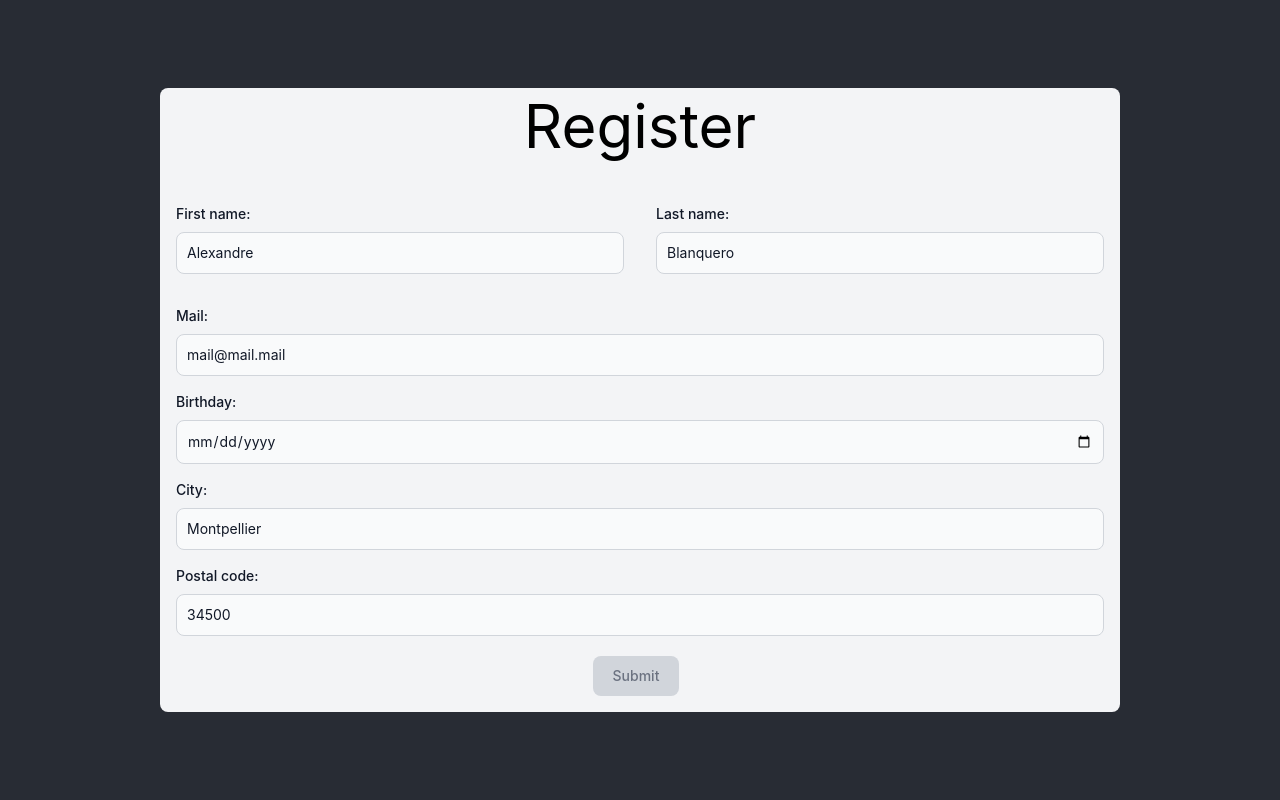
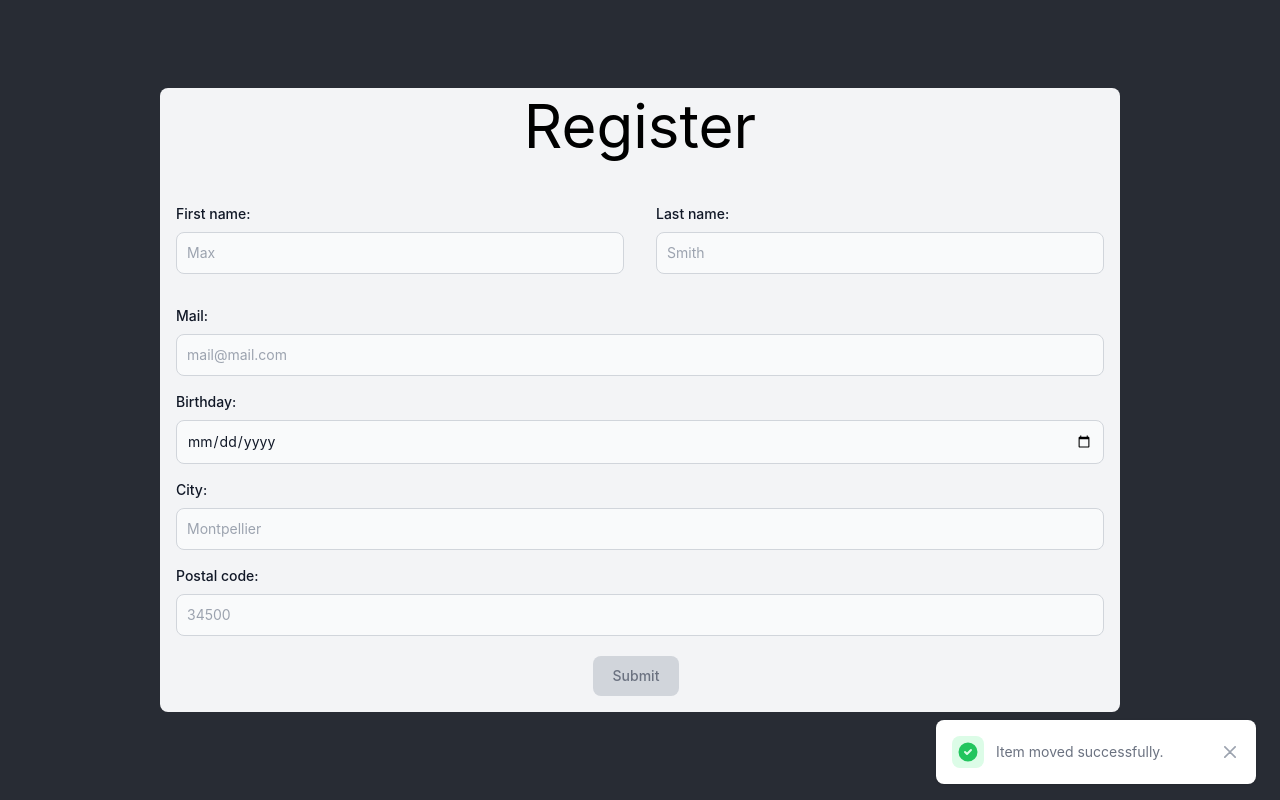
Before and after one commit to TropicalBottle/deploiement-2, a React (Create React App) app: page / in a window 1280 px wide. Built offline with nearby package versions, Linux system fonts and the light colour scheme.

Commit message:
feat: toast & new ui

```diff
--- a/src/components/Form/Form.js
+++ b/src/components/Form/Form.js
@@ -1,17 +1,20 @@
 import { useState } from "react";
-import { isValidName, isValidFrenchPostalCode, areAllFieldsFilled, validateAge } from './form_checker';
+import { isValidName, isValidFrenchPostalCode, areAllFieldsFilled, validateAge, isValidEmail } from './form_checker';
+import SuccessToast from '../Toast/SuccessToast';
 
 export default function Form() {
-    const [formData, setFormData] = useState({
-        first_name: 'Alexandre',
-        last_name: 'Blanquero',
-        email: 'mail@mail.mail',
+    const initialState = {
+        first_name: '',
+        last_name: '',
+        email: '',
         date: '',
-        city: 'Montpellier',
-        postal: '34500'
-    });
+        city: '',
+        postal: ''
+    };
+    const [formData, setFormData] = useState(initialState);
     const [isButtonAvailable, setButtonAvailable] = useState(false)
     const [errors, setErrors] = useState({});
+    const [isSuccessful, setSuccessful] = useState(true);
 
     function search(event) {
         event.preventDefault();
@@ -24,6 +27,12 @@ export default function Form() {
         if (!isValidName(formData.get('last_name'))) {
             newErrors["last_name"] = "Please verify your last name";
         }
+        if (!isValidEmail(formData.get('email'))) {
+            newErrors["email"] = "Please verify your email";
+        }
+        if (!isValidName(formData.get('city'))) {
+            newErrors["city"] = "Please verify your city";
+        }
         if (validateAge(formData.get('date')) < 18) {
             newErrors["date"] = "Please verify the birthday date";
         }
@@ -34,10 +43,13 @@ export default function Form() {
         setErrors(newErrors);
 
         if (Object.keys(newErrors).length === 0) {
-            alert("Everything is going fine");
+            setSuccessful(true);
+            setFormData(initialState);
+
+            setTimeout(() => {
+                setSuccessful(false);
+            }, 5000)
         }
-
-        console.log(formData);
     }
 
     function manage_button_state(event) {
@@ -51,48 +63,56 @@ export default function Form() {
     }
 
     return (
-        <div className={"bg-gray-100 w-3/4 px-4 py-2 my-8 rounded-lg text-black"}>
-            <h1 className={"text-6xl mb-8"}>Register</h1>
-            <form onSubmit={search}>
-                <div className={"flex flex-row justify-center"}>
+        <div className={"flex w-full m-auto justify-center"}>
+            <div className={ "bg-gray-100 w-3/4 px-4 py-2 my-8 rounded-lg text-black" }>
+                <h1 className={ "text-6xl mb-8" }>Register</h1>
+                <form onSubmit={ search }>
+                    <div className={ "flex flex-row justify-center" }>
                         <div className={ 'my-4 mr-4 w-full' }>
                             <label className={ 'form_label' } htmlFor={ 'first_name' }>First name:</label>
                             <input className={ 'form_input' } type={ 'text' } name="first_name" placeholder={ 'Max' }
                                    onChange={ manage_button_state } value={ formData.first_name }/>
-                        { errors.first_name && <div className={ 'alert' }>Please verify your first name</div> }
+                            { errors.first_name && <div className={ 'alert' }>* Please verify your first name</div> }
                         </div>
                         <div className={ 'my-4 ml-4 w-full' }>
                             <label className={ 'form_label' } htmlFor={ 'last_name' }>Last name:</label>
                             <input className={ 'form_input' } type={ 'text' } name="last_name" placeholder={ 'Smith' }
                                    onChange={ manage_button_state } value={ formData.last_name }/>
-                        { errors.last_name && <div className={ 'alert' }>Please verify your last name</div> }
+                            { errors.last_name && <div className={ 'alert' }>* Please verify your last name</div> }
                         </div>
                     </div>
                     <div className={ 'my-4 block' }>
                         <label className={ 'form_label' } htmlFor={ 'email' }>Mail:</label>
                         <input className={ 'form_input' } type={ 'email' } name="email" placeholder={ 'mail@mail.com' }
                                onChange={ manage_button_state } value={ formData.email }/>
-                    { errors.email && <div className={ 'alert' }>Please verify your mail</div> }
+                        { errors.email && <div className={ 'alert' }>* Please verify your mail</div> }
                     </div>
                     <div className={ 'my-4' }>
                         <label className={ 'form_label' } htmlFor={ 'date' }>Birthday:</label>
                         <input className={ 'form_input' } type={ 'date' } name="date" onChange={ manage_button_state }
                                value={ formData.date }/>
-                    { errors.date && <div className={ 'alert' }>Please verify your date</div> }
+                        { errors.date && <div className={ 'alert' }>* Please verify your date</div> }
                     </div>
                     <div className={ 'my-4' }>
-                <label className={"form_label"} htmlFor={"city"}>City:</label>
-                    <input className={"form_input"} type={"text"} name="city" placeholder={"Montpellier"} onChange={manage_button_state} value={formData.city}/>
-                    {errors.city && <div className={"alert"}>Please verify your city</div>}
+                        <label className={ "form_label" } htmlFor={ "city" }>City:</label>
+                        <input className={ "form_input" } type={ "text" } name="city" placeholder={ "Montpellier" }
+                               onChange={ manage_button_state } value={ formData.city }/>
+                        { errors.city && <div className={ "alert" }>* Please verify your city</div> }
                     </div>
-                <div className={"my-4"}>
-                    <label className={"form_label"} htmlFor={"postal"}>Postal code:</label>
-                    <input className={"form_input"} type={"text"} name="postal" placeholder={"34500"} onChange={manage_button_state} value={formData.postal}/>
-                    {errors.postal && <div className={"alert"}>Please verify your postal code</div>}
+                    <div className={ "my-4" }>
+                        <label className={ "form_label" } htmlFor={ "postal" }>Postal code:</label>
+                        <input className={ "form_input" } type={ "text" } name="postal" placeholder={ "34500" }
+                               onChange={ manage_button_state } value={ formData.postal }/>
+                        { errors.postal && <div className={ "alert" }>* Please verify your postal code</div> }
                     </div>
 
-                <button disabled={!isButtonAvailable} className={"text-white bg-gray-800 hover:bg-gray-900 focus:outline-none focus:ring-4 focus:ring-gray-300 font-medium rounded-lg text-sm px-5 py-2.5 me-2 mb-2 disabled:cursor-not-allowed disabled:bg-gray-300 disabled:text-gray-500"} type="submit">Submit</button>
+                    <button disabled={ !isButtonAvailable }
+                            className={ "text-white bg-gray-800 hover:bg-gray-900 focus:outline-none focus:ring-4 focus:ring-gray-300 font-medium rounded-lg text-sm px-5 py-2.5 me-2 mb-2 disabled:cursor-not-allowed disabled:bg-gray-300 disabled:text-gray-500" }
+                            type="submit">Submit
+                    </button>
                 </form>
+            </div>
+            {isSuccessful && <SuccessToast setSuccessful={setSuccessful}/>}
         </div>
     )
 }
--- /dev/null
+++ b/src/components/Toast/SuccessToast.js
@@ -0,0 +1,29 @@
+export default function SuccessToast({ setSuccessful, progress }) {
+    return (
+        <div id="toast-success"
+             className="flex items-center w-full max-w-xs p-4 mb-4 text-gray-500 bg-white rounded-lg shadow fixed bottom-0 right-6"
+             role="alert">
+            <div
+                className="inline-flex items-center justify-center flex-shrink-0 w-8 h-8 text-green-500 bg-green-100 rounded-lg">
+                <svg className="w-5 h-5" aria-hidden="true" xmlns="http://www.w3.org/2000/svg" fill="currentColor"
+                     viewBox="0 0 20 20">
+                    <path
+                        d="M10 .5a9.5 9.5 0 1 0 9.5 9.5A9.51 9.51 0 0 0 10 .5Zm3.707 8.207-4 4a1 1 0 0 1-1.414 0l-2-2a1 1 0 0 1 1.414-1.414L9 10.586l3.293-3.293a1 1 0 0 1 1.414 1.414Z"/>
+                </svg>
+                <span className="sr-only">Check icon</span>
+            </div>
+            <div className="ms-3 text-sm font-normal">Item moved successfully.</div>
+            <button type="button"
+                    className="ms-auto -mx-1.5 -my-1.5 bg-white text-gray-400 hover:text-gray-900 rounded-lg focus:ring-2 focus:ring-gray-300 p-1.5 hover:bg-gray-100 inline-flex items-center justify-center h-8 w-8"
+                    onClick={ () => setSuccessful( false ) }
+                    data-dismiss-target="#toast-success" aria-label="Close">
+                <span className="sr-only">Close</span>
+                <svg className="w-3 h-3" aria-hidden="true" xmlns="http://www.w3.org/2000/svg" fill="none"
+                     viewBox="0 0 14 14">
+                    <path stroke="currentColor" stroke-linecap="round" stroke-linejoin="round" stroke-width="2"
+                          d="m1 1 6 6m0 0 6 6M7 7l6-6M7 7l-6 6"/>
+                </svg>
+            </button>
+        </div>
+    )
+}
```
Lines whose indentation alone changed are shown as unchanged.
